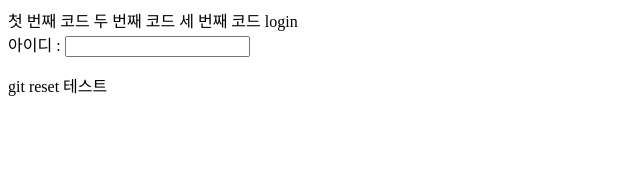
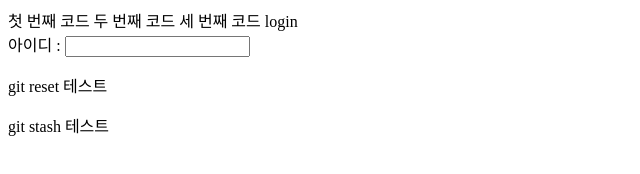
Before and after one commit to yourjinKR/git-practice, a plain HTML site: page index.html in a window 1280 px wide. Shown: the whole page, without its empty margins (0-640 px from the left). Drawn offline with Linux system fonts and the light colour scheme.

Commit message:
stash 테스트

```diff
--- a/index.html
+++ b/index.html
@@ -7,3 +7,4 @@
   <div>아이디 : <input type="text" name="id"></div>
 </form>
 <p>git reset 테스트</p>
+<p>git stash 테스트</p>
```
